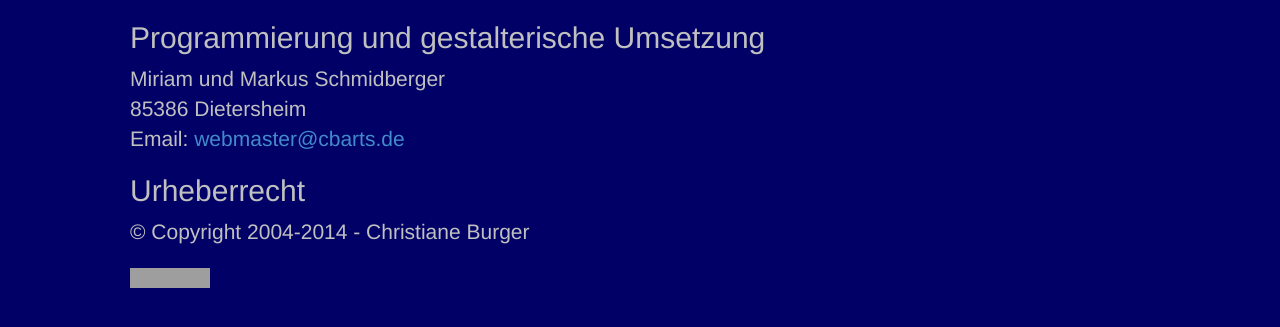
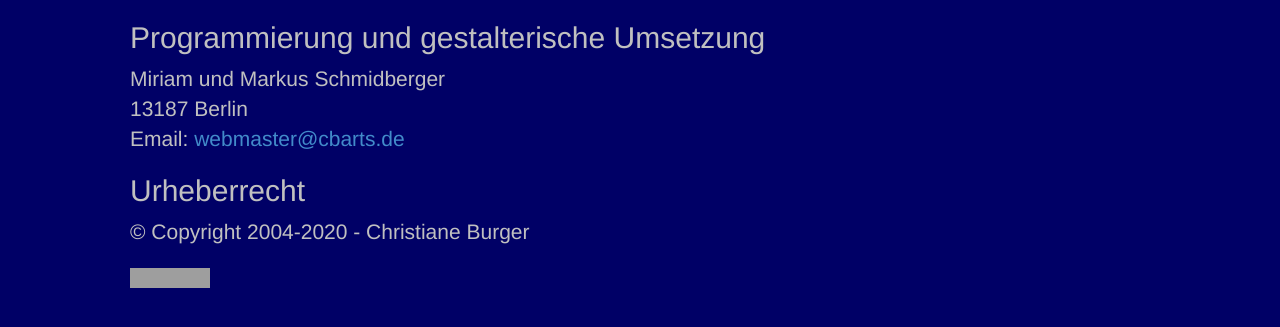
Before and after one commit to schmidb/CBArts, a Jekyll site: the page built from impressum.html, in a window 1280 px wide. Shown: the part 302-629 px from the top of the page. Built offline with Jekyll 4.4.1, drawn with Linux system fonts in a browser that asks for light colours; grey boxes are pictures that could not be loaded.

Commit message:
impressum update

```diff
--- a/impressum.html
+++ b/impressum.html
@@ -12,12 +12,12 @@ layout: default
 
   <h2>Programmierung und gestalterische Umsetzung </H2>
   <P>Miriam und Markus Schmidberger<BR>
-    85386 Dietersheim<BR>
+    13187 Berlin<BR>
     Email: <A
 href="mailto:webmaster@cbarts.de">webmaster@cbarts.de</A></P>
 
   <H2>Urheberrecht</H2>
-  <P>&copy; Copyright 2004-2014 - Christiane Burger</P>
+  <P>&copy; Copyright 2004-2020 - Christiane Burger</P>
   <p><a href="http://www.disclaimer.de/disclaimer.htm">
               <img src="http://www.disclaimer.de/images/dis_01.gif"
 				width="80" height="20" border=0 alt="disclaimer"></a></p>
```
